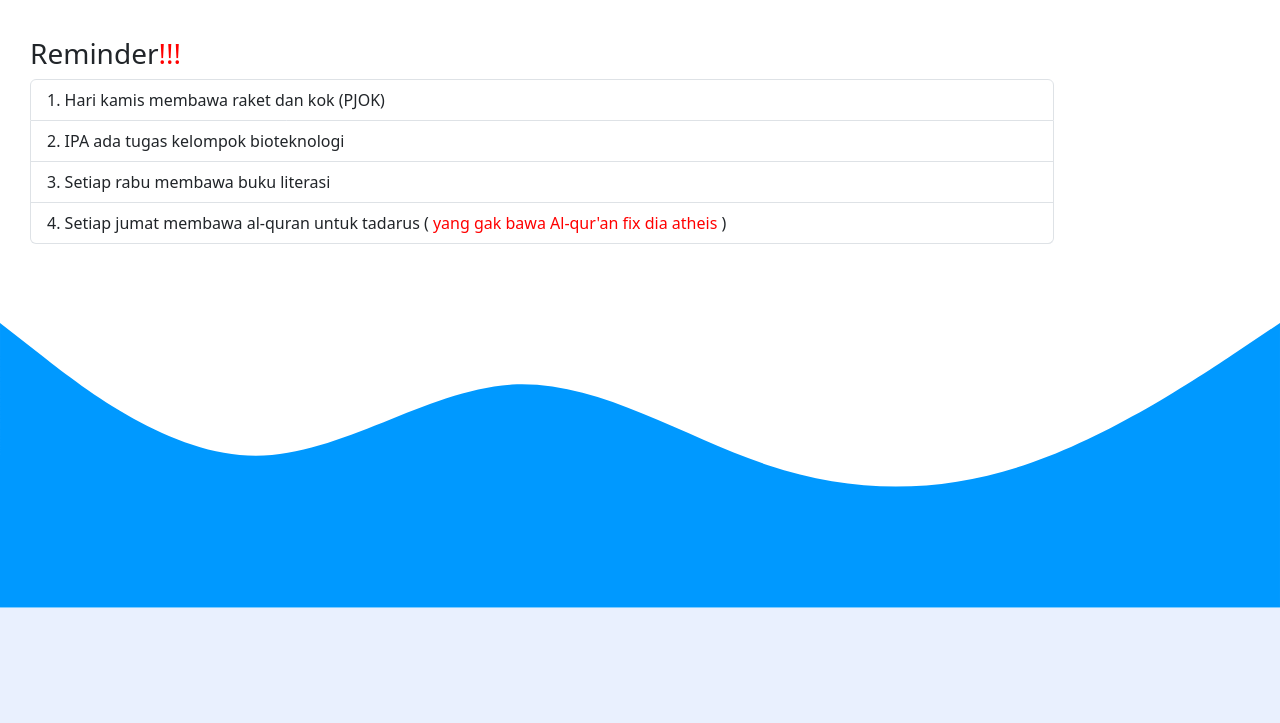
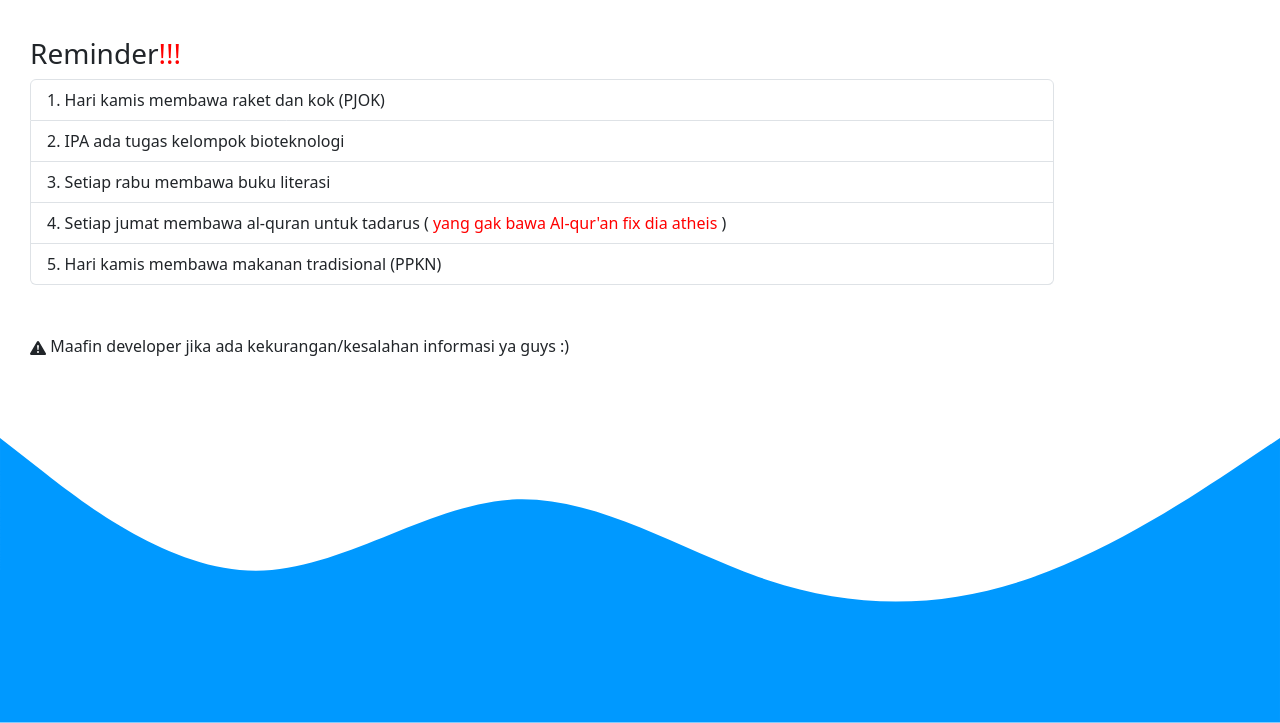
Before and after one commit to atayafikri/web-9G, a PHP site: page / in a window 1280 px wide. Shown: the part 2981-3704 px from the top of the page. Before the commit the page ends 3589 px from the top, so only its background shows below. Run offline with PHP 8.4, Linux system fonts and the light colour scheme.

Commit message:
Add files via upload

```diff
--- a/index.html
+++ b/index.html
@@ -313,15 +313,22 @@
 
 		<section id="reminder">
 		    <div class="reminder" data-aos="zoom-in-down">
-		<h3>Reminder<span>!!!</span></h3 data-aos="fade-right">
+		<h3>Reminder<span>!!!</span></h3>
 		    <ol class="list-group list-group-numbered">
                 <li class="list-group-item">Hari kamis membawa raket dan kok (PJOK)</li>
                 <li class="list-group-item">IPA ada tugas kelompok bioteknologi</li>
                 <li class="list-group-item">Setiap rabu membawa buku literasi</li>
                 <li class="list-group-item">Setiap jumat membawa al-quran untuk tadarus ( <span>yang gak bawa Al-qur'an fix dia atheis</span> )</li>
+				<li class="list-group-item">Hari kamis membawa makanan tradisional (PPKN)</li>
             </ol>
 		</div>
 		</section>
+
+		<div class="maaf">
+		    <p><svg xmlns="http://www.w3.org/2000/svg" width="16" height="16" fill="currentColor" class="bi bi-exclamation-triangle-fill" viewBox="0 0 16 16">
+  <path d="M8.982 1.566a1.13 1.13 0 0 0-1.96 0L.165 13.233c-.457.778.091 1.767.98 1.767h13.713c.889 0 1.438-.99.98-1.767zM8 5c.535 0 .954.462.9.995l-.35 3.507a.552.552 0 0 1-1.1 0L7.1 5.995A.905.905 0 0 1 8 5m.002 6a1 1 0 1 1 0 2 1 1 0 0 1 0-2"/>
+</svg> Maafin developer jika ada kekurangan/kesalahan informasi ya guys :)</p>
+		</div>
 
 
 		<div class="ombak">
--- a/style.css
+++ b/style.css
@@ -227,3 +227,8 @@ body{
 .reminder span{
 	color: red;
 }
+
+.maaf{
+	margin-left: 30px;
+	margin-top: 50px;
+}
```
